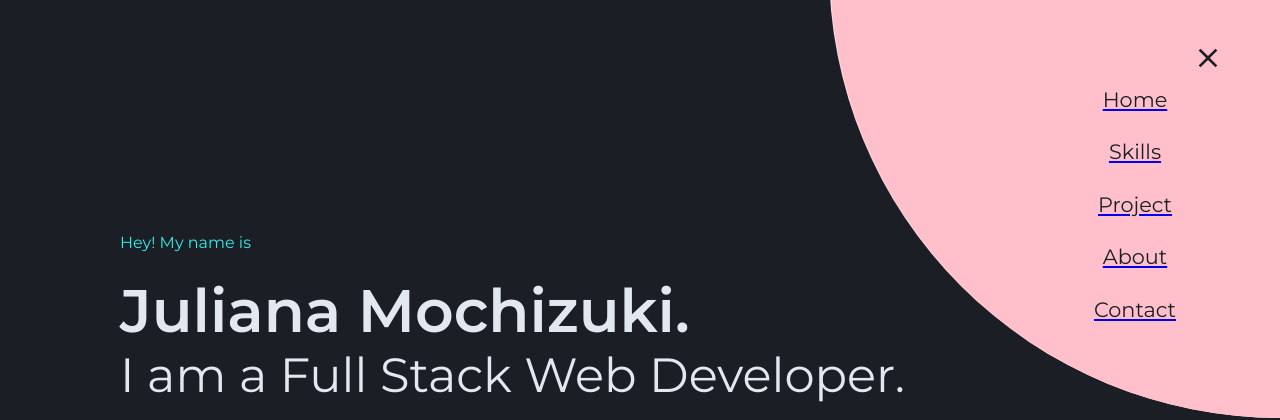
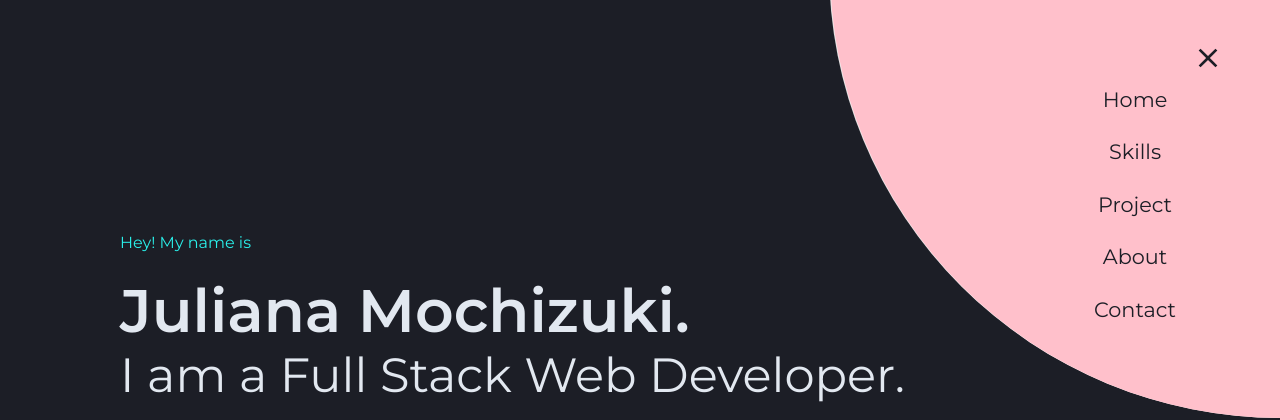
Before and after one commit to jkmochizuki/my-portfolio, a React (Create React App) app: page / in a window 1280 px wide. Both pictures are taken after a click on the button 1208 px from the left and 64 px from the top of the page. Shown: the top 420 px of the page. Built offline with nearby package versions, Linux system fonts and the light colour scheme.

Commit message:
Update menu colors

```diff
--- a/src/components/Navbar.jsx
+++ b/src/components/Navbar.jsx
@@ -33,7 +33,13 @@ export default function Navbar() {
         }}
       >
         <IconButton
-          sx={{ bgcolor: "secondary.main", color: "background.default" }}
+          sx={{
+            bgcolor: "secondary.main",
+            color: "background.default",
+            "&:hover": {
+              bgcolor: "secondary.dark",
+            },
+          }}
           onClick={toggleDrawer}
         >
           <MenuIcon sx={{ fontSize: { xs: "medium", md: "xx-large" } }} />
@@ -81,28 +87,84 @@ export default function Navbar() {
                 pl: { xs: 13, md: 20 },
               }}
             >
-              <NavHashLink to="#home" smooth>
-                <Typography variant="subtitle1" mb={{ xs: 0.5, md: 2 }}>
+              <NavHashLink to="#home" smooth style={{ textDecoration: "none" }}>
+                <Typography
+                  variant="subtitle1"
+                  mb={{ xs: 0.5, md: 2 }}
+                  sx={{
+                    "&:hover": {
+                      color: "text.secondary",
+                    },
+                  }}
+                >
                   Home
                 </Typography>
               </NavHashLink>
-              <NavHashLink to="#skills" smooth>
-                <Typography variant="subtitle1" mb={{ xs: 0.5, md: 2 }}>
+              <NavHashLink
+                to="#skills"
+                smooth
+                style={{ textDecoration: "none" }}
+              >
+                <Typography
+                  variant="subtitle1"
+                  mb={{ xs: 0.5, md: 2 }}
+                  sx={{
+                    "&:hover": {
+                      color: "text.secondary",
+                    },
+                  }}
+                >
                   Skills
                 </Typography>
               </NavHashLink>
-              <NavHashLink to="#projects" smooth>
-                <Typography variant="subtitle1" mb={{ xs: 0.5, md: 2 }}>
+              <NavHashLink
+                to="#projects"
+                smooth
+                style={{ textDecoration: "none" }}
+              >
+                <Typography
+                  variant="subtitle1"
+                  mb={{ xs: 0.5, md: 2 }}
+                  sx={{
+                    "&:hover": {
+                      color: "text.secondary",
+                    },
+                  }}
+                >
                   Project
                 </Typography>
               </NavHashLink>
-              <NavHashLink to="#about" smooth>
-                <Typography variant="subtitle1" mb={{ xs: 0.5, md: 2 }}>
+              <NavHashLink
+                to="#about"
+                smooth
+                style={{ textDecoration: "none" }}
+              >
+                <Typography
+                  variant="subtitle1"
+                  mb={{ xs: 0.5, md: 2 }}
+                  sx={{
+                    "&:hover": {
+                      color: "text.secondary",
+                    },
+                  }}
+                >
                   About
                 </Typography>
               </NavHashLink>
-              <NavHashLink to="#contact" smooth>
-                <Typography variant="subtitle1" mb={{ xs: 0.5, md: 2 }}>
+              <NavHashLink
+                to="#contact"
+                smooth
+                style={{ textDecoration: "none" }}
+              >
+                <Typography
+                  variant="subtitle1"
+                  mb={{ xs: 0.5, md: 2 }}
+                  sx={{
+                    "&:hover": {
+                      color: "text.secondary",
+                    },
+                  }}
+                >
                   Contact
                 </Typography>
               </NavHashLink>
```
